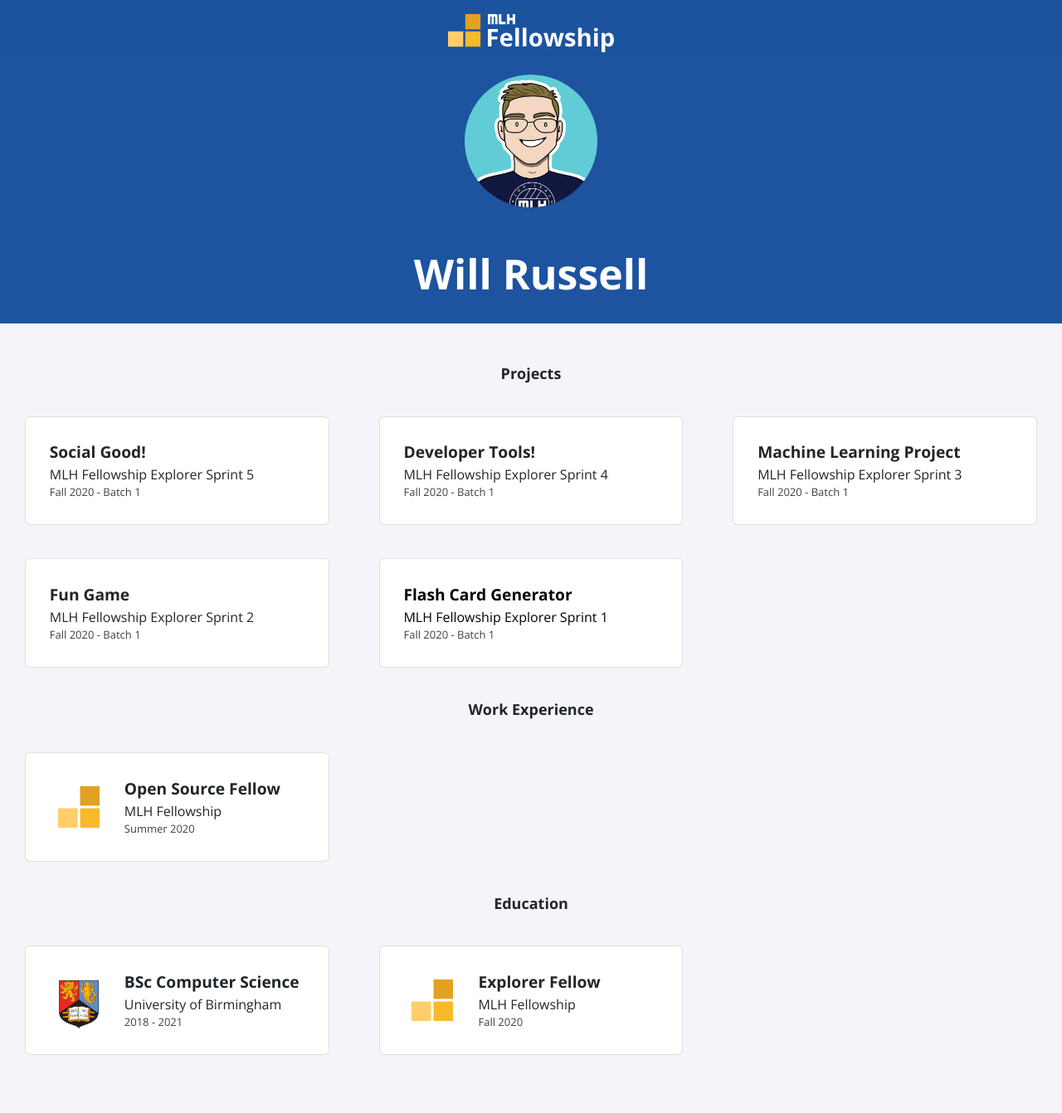
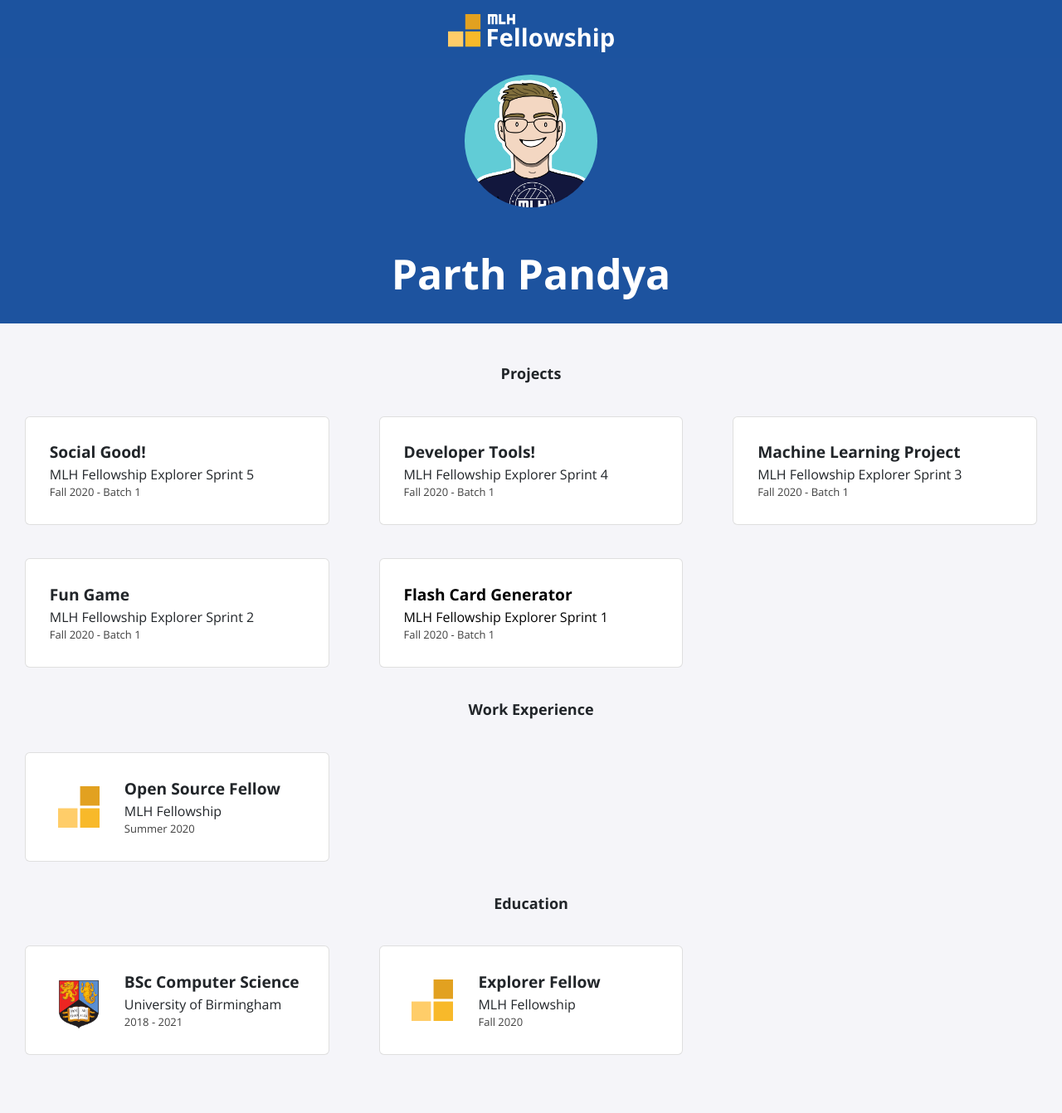
Before and after one commit to parthpandyappp/MLH-Portfolio, a Jekyll site: the page built from index.html, in a window 1280 px wide. Shown: the whole page at 83% size. Built offline with Jekyll 4.4.1, drawn with Linux system fonts in a browser that asks for light colours; nearby versions of some CDN libraries; part of the change alters nothing that is shown.

Commit message:
Update_config.yml to add Parth's name and social media

```diff
--- a/_config.yml
+++ b/_config.yml
@@ -1,13 +1,11 @@
-title: "Will Russell"
-email: fellowship@mlh.io
+title: "Parth Pandya"
+email: parthpandyappp@gmail.com
 description: >- # this means to ignore newlines until "baseurl:"
-  Write an awesome description for your new site here. You can edit this
-  line in _config.yml. It will appear in your document head meta (for
-  Google search results) and in your feed.xml site description.
+  A portfolio site related to my MLH contributions. Doing this under Local Hack Day's event!
 baseurl: "/"
-url: "/portfolio-template"
-twitter_username: mlhacks
-github_username:  mlh-fellowship
+url: "https://parthpandyappp.github.io/MLH-Portfolio/"
+twitter_username: pandyaparthppp
+github_username:  parthpandyappp
 
 sass:
   sass_dir: _sass
```
